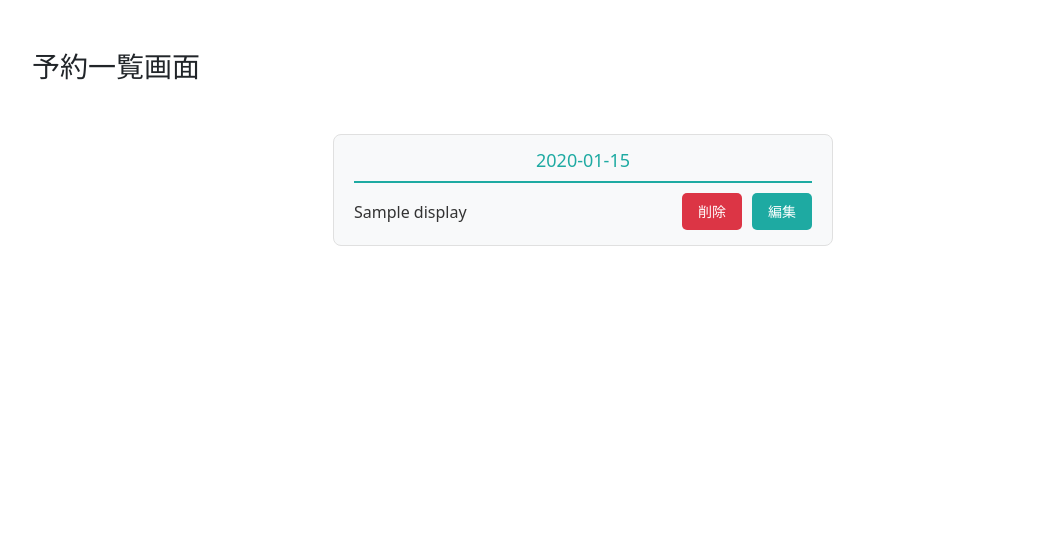
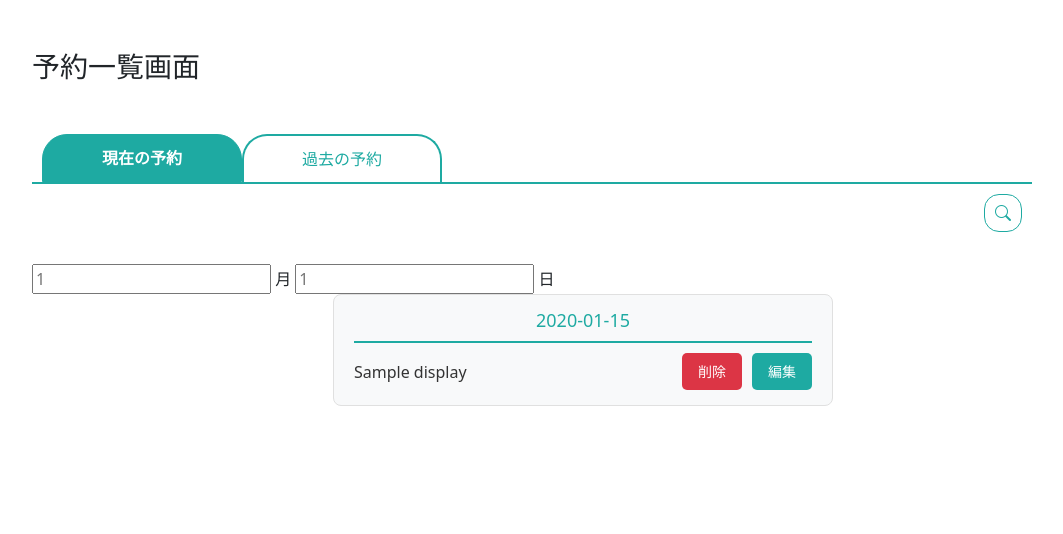
Before and after one commit to taiki150/003_django_reserve_app, a Django app: template user/login_view/reserve/templates/reserve/detail.html in a window 1280 px wide. Shown: the part 67-601 px from the top of the page, without its empty margins (32-1095 px from the left). Before the commit the page ends 313 px from the top, so only its background shows below. Run offline with Django 3.2, Linux system fonts and the light colour scheme; the template is opened without the code that fills it: most values are stand-ins (such as "Sample title", 1, 10 or a date in 2020).

Commit message:
タブ表示実装

```diff
--- a/user/login_view/reserve/static/reserve/css/detail.css
+++ b/user/login_view/reserve/static/reserve/css/detail.css
@@ -8,6 +8,68 @@
 
 .reserve-detail-panel-detail {
     display: block;
+}
+
+.tab-container {
+    width: 100%;
+    max-width: 1000px;
+    height: 50px;
+    display: flex;
+    justify-content: left;
+    user-select: none;
+    margin-bottom: 80px;
+    border-bottom: 2px solid #1eaaa2;
+    padding: 0 10px;
+
+    position: relative;
+}
+
+.tab-button, .tab-search {
+    max-width: 200px;
+    width: 50%;
+    border: 2px solid #1eaaa2;
+    border-bottom: none;
+    background-color: #FFF;
+    color: #1eaaa2;
+    border-radius: 25px;
+    border-bottom-left-radius: 0;
+    border-bottom-right-radius: 0;
+    padding: 0;
+}
+
+.tab-button.active {
+    background-color: #1eaaa2;
+    color: #FFF;
+    font-weight: bold;
+    border: 1px solid #1eaaa2;
+    cursor: default;
+    pointer-events: none;
+}
+
+.tab-search {
+    max-width: 38px;
+    height: auto;
+    border: 1px solid #1eaaa2;
+    border-radius: 15px;
+    padding: 6px 0;
+
+    position: absolute;
+    top: 60px;
+    right: 10px;
+}
+
+.tab-search.active{
+    background-color: #1eaaa2;
+    color: #FFF;
+    border: 1px solid #1eaaa2;
+}
+
+.search-box {
+    width: 100%;
+}
+
+.search-box input {
+
 }
 
 /* 通常時（出現した時のスタイル） */
@@ -114,6 +176,16 @@ h4 {
 
 .list-box-container.past-date{
     display: none;
+}
+
+/* タブ切り替え用：tab-visibleクラスがない要素は非表示 */
+.list-box-container:not(.tab-visible){
+    display: none;
+}
+
+/* タブ切り替え時：past-dateクラスがあってもtab-visibleクラスがあれば表示 */
+.list-box-container.past-date.tab-visible{
+    display: block;
 }
 
 .list-box-container li:last-child{
--- a/user/login_view/reserve/static/reserve/js/detail.js
+++ b/user/login_view/reserve/static/reserve/js/detail.js
@@ -11,6 +11,110 @@ var __awaiter = (this && this.__awaiter) || function (thisArg, _arguments, P, ge
 // グローバル変数
 const todayDate = new Date();
 todayDate.setHours(0, 0, 0, 0);
+const currentYear = todayDate.getFullYear();
+const currentMonth = todayDate.getMonth();
+const currentDay = todayDate.getDate();
+/***************************************
+ * ▽▽▽ ユーティリティ関数 ▽▽▽
+***************************************/
+/**
+ * 年、月、日をYYYY-MM-DD形式の文字列にフォーマットする
+ * @param year - 年
+ * @param month - 月（1-12）
+ * @param day - 日
+ * @returns YYYY-MM-DD形式の文字列
+ */
+function formatDateToDay(year, month, day) {
+    return `${String(year)}-${String(month).padStart(2, '0')}-${String(day).padStart(2, '0')}`;
+}
+/***************************************
+ * ▽▽▽ タブ切り替えの処理 ▽▽▽
+***************************************/
+const today = formatDateToDay(currentYear, currentMonth + 1, currentDay);
+// 過去1週間の開始日を計算（本日から7日前）
+const oneWeekAgoDate = new Date(todayDate);
+oneWeekAgoDate.setDate(oneWeekAgoDate.getDate() - 7);
+const oneWeekAgo = formatDateToDay(oneWeekAgoDate.getFullYear(), oneWeekAgoDate.getMonth() + 1, oneWeekAgoDate.getDate());
+/**
+ * 予約リストの表示/非表示を切り替える
+ * @param tabType - 'current'（現在の予約）または 'past'（過去の予約）
+ */
+function switchReservationTab(tabType) {
+    const listBoxContainers = document.querySelectorAll('.list-box-container');
+    listBoxContainers.forEach((box) => {
+        const dateDate = box.getAttribute('data-date');
+        if (!dateDate) {
+            // data-date属性がない場合は非表示
+            box.classList.remove('tab-visible');
+            return;
+        }
+        // 日付を比較（YYYY-MM-DD形式なので文字列比較でOK）
+        const isCurrentDate = dateDate >= today;
+        // 過去の予約：本日より小さい かつ 1週間以内の予約を表示
+        const isPastDateWithinWeek = dateDate < today && dateDate >= oneWeekAgo;
+        if (tabType === 'current') {
+            // 現在の予約タブ：本日以降の予約を表示
+            if (isCurrentDate) {
+                box.classList.add('tab-visible');
+                // 現在の予約タブではpast-dateクラスを削除（表示のため）
+                box.classList.remove('past-date');
+                // 編集・削除ボタンを表示
+                const editButtons = box.querySelectorAll('[id$="-edit-btn"]');
+                const deleteButtons = box.querySelectorAll('[id$="-delete-btn"]');
+                editButtons.forEach((btn) => btn.style.display = '');
+                deleteButtons.forEach((btn) => btn.style.display = '');
+            }
+            else {
+                box.classList.remove('tab-visible');
+            }
+        }
+        else {
+            // 過去の予約タブ：本日より小さい かつ 過去1週間以内の予約を表示
+            if (isPastDateWithinWeek) {
+                box.classList.add('tab-visible');
+                // 過去の予約タブで表示する場合はpast-dateクラスを削除
+                box.classList.remove('past-date');
+                // 編集・削除ボタンを非表示
+                const editButtons = box.querySelectorAll('[id$="-edit-btn"]');
+                const deleteButtons = box.querySelectorAll('[id$="-delete-btn"]');
+                editButtons.forEach((btn) => btn.style.display = 'none');
+                deleteButtons.forEach((btn) => btn.style.display = 'none');
+            }
+            else {
+                box.classList.remove('tab-visible');
+                // 表示しない過去の予約にはpast-dateクラスを追加（非表示のため）
+                if (dateDate < today) {
+                    box.classList.add('past-date');
+                }
+            }
+        }
+    });
+}
+// 初期状態：現在の予約タブを表示
+switchReservationTab('current');
+// タブボタンのクリックイベント
+document.querySelectorAll('.tab-button').forEach((btn) => {
+    btn.addEventListener('click', () => {
+        // カレンダーが開いている場合は閉じる
+        const closeCalendarFn = window.closeCalendar;
+        if (closeCalendarFn && typeof closeCalendarFn === 'function') {
+            closeCalendarFn();
+        }
+        // タブボタンのactiveクラスを切り替え
+        document.querySelectorAll('.tab-button').forEach((button) => {
+            button.classList.remove('active');
+        });
+        btn.classList.add('active');
+        // 選択されたタブに応じて予約リストを切り替え
+        const tabType = btn.getAttribute('data-tab');
+        if (tabType === 'current' || tabType === 'past') {
+            switchReservationTab(tabType);
+        }
+    });
+});
+/***************************************
+ * ▽▽▽ カレンダー表示に関する処理 ▽▽▽
+***************************************/
 // DOMContentLoadedで実行
 document.addEventListener('DOMContentLoaded', () => {
     var _a, _b;
@@ -58,7 +162,7 @@ document.addEventListener('DOMContentLoaded', () => {
     // グローバルに公開
     window.showTimeSelectionPanel = showTimeSelectionPanel;
     window.updateTimeButtons = updateTimeButtons;
-    // カレンダーを閉じる関数
+    // カレンダーを閉じる関数（グローバルに公開）
     function closeCalendar() {
         // カレンダーを閉じる際に、選択されている予約の編集ボタンのprocessing状態を解除
         if (currentSelectedReservation) {
@@ -111,6 +215,8 @@ document.addEventListener('DOMContentLoaded', () => {
         // 背景のスクロールを有効化
         document.body.style.overflow = '';
     }
+    // closeCalendar関数をグローバルに公開
+    window.closeCalendar = closeCalendar;
     // カレンダーを開く関数
     function openCalendar(initialDate, initialTime) {
         if (calendarBox) {
@@ -121,7 +227,7 @@ document.addEventListener('DOMContentLoaded', () => {
             // カレンダーが既に開いている場合は、初期化をスキップ（時間のリセットを防ぐ）
             if (!isAlreadyOpen) {
                 // カレンダーの日付を初期化
-                initCalendarDays();
+                initCalendarDays(currentYear, currentMonth);
             }
             // SP版のみオーバーレイを表示
             if (window.innerWidth <= 768 && calendarOverlay) {
@@ -244,8 +350,8 @@ document.addEventListener('DOMContentLoaded', () => {
     }
     // 初回実行
     toggleCalendarDisplay();
-    // リサイズ時にも実行
-    window.addEventListener('resize', toggleCalendarDisplay);
+    // リサイズ時にはカレンダーを閉じない（横幅変更時も開いたまま維持）
+    // window.addEventListener('resize', toggleCalendarDisplay); // 削除：横幅変更時にカレンダーを閉じないようにする
     // バツボタンでカレンダーを閉じる
     if (closeBtn) {
         closeBtn.addEventListener('click', (e) => {
@@ -508,9 +614,7 @@ function enableReservationButtons(reservationId) {
  **************************************************/
 // 1_カレンダーの日付を初期化
 let calendarDaysInitialized = false;
-function initCalendarDays() {
-    const currentYear = todayDate.getFullYear();
-    const currentMonth = todayDate.getMonth();
+function initCalendarDays(currentYear, currentMonth) {
     const reservedDates = window.reservedDates || [];
     const calendarDays = document.querySelectorAll('#calendar-days .calendar-day[data-date]');
     // イベント委譲を一度だけ設定
@@ -559,7 +663,7 @@ function initCalendarDays() {
         else {
             // 数字のみの場合（1-31）
             day = parseInt(dataDateAttr || ((_a = dayEl.textContent) === null || _a === void 0 ? void 0 : _a.trim()) || '0');
-            dateStr = `${String(currentYear)}-${String(currentMonth + 1).padStart(2, '0')}-${String(day).padStart(2, '0')}`;
+            dateStr = formatDateToDay(currentYear, currentMonth + 1, day);
         }
         const dayDate = new Date(currentYear, currentMonth, day);
         dayDate.setHours(0, 0, 0, 0);
--- a/user/login_view/reserve/templates/reserve/detail.html
+++ b/user/login_view/reserve/templates/reserve/detail.html
@@ -1,6 +1,7 @@
 {% extends 'base.html' %}
 {% load static %}
 {% block extra_css %}
+<link rel="stylesheet" href="https://cdn.jsdelivr.net/npm/bootstrap-icons@1.11.0/font/bootstrap-icons.css">
 <link rel="stylesheet" href="{% static 'reserve/css/calendar.css' %}">
 <link rel="stylesheet" href="{% static 'reserve/css/detail.css' %}">
 <script src="{% static 'reserve/js/calendar_sub.js' %}"></script>
@@ -8,6 +9,17 @@
 {% endblock %}
 {% block content %}
 <h3>予約一覧画面</h3>
+<div class="tab-container">
+    <button class="tab-button active" data-tab="current">現在の予約</button>
+    <button class="tab-button" data-tab="past">過去の予約</button>
+    <button class="tab-search"><i class="bi bi-search"></i></button>
+</div>
+<div class="search-box">
+    <input type="number" placeholder="1">
+    <label for="">月</label>
+    <input type="number" placeholder="1">
+    <label for="">日</label>
+</div>
 <div class="reserve-container">
     <ul>
         {% for date, date_data in reserved_times_by_date.items%}
@@ -89,5 +101,8 @@
 </script>
 
 <script src="{% static 'reserve/js/detail.js' %}"></script>
+<script>
+    console.log(todayDate);
+</script>
 <script src="{% static 'reserve/js/reserve_async.js' %}"></script>
 {% endblock %}
--- a/user/login_view/reserve/templates/reserve/reserve.html
+++ b/user/login_view/reserve/templates/reserve/reserve.html
@@ -4,8 +4,7 @@
 <link rel="stylesheet" href="{% static 'reserve/css/calendar.css' %}">
 {% endblock %}
 {% block content %}
-<h3>予約画面</h3><input type="text">
-<p>{{ user.username }}さんの予約画面です</p>
+<h3>予約画面</h3>
 <div class="main_contents">
     <div class="reserve-container">
         {% include 'reserve/include/calendar.html' %}
```
Also changed, not shown: user/login_view/front_end/typescript/detail.ts (+129 -8 lines), user/login_view/db.sqlite3, user/login_view/front_end/typescript/calendar_sub.ts (indentation only), user/login_view/front_end/typescript/reserve_async.ts (line endings or trailing spaces).
